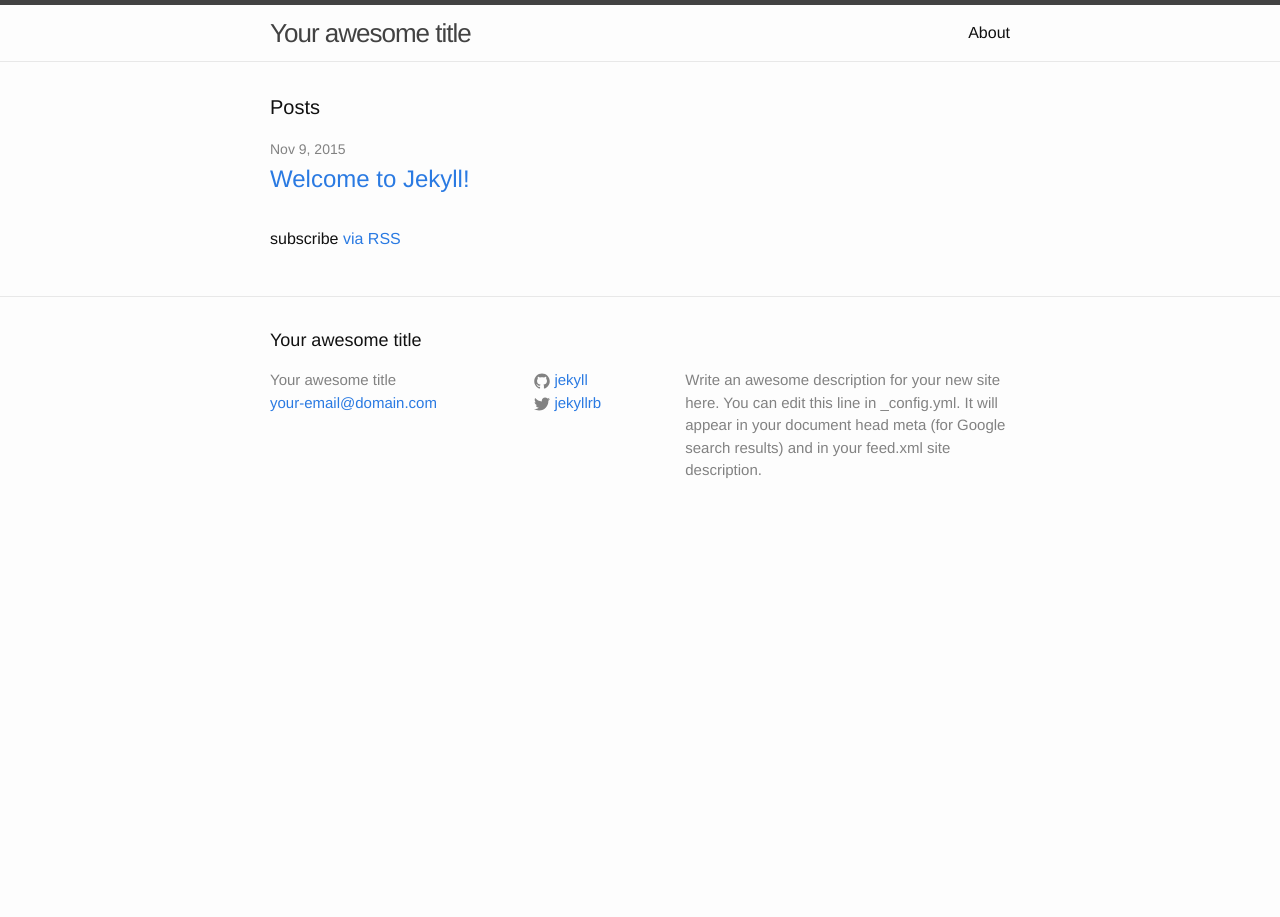
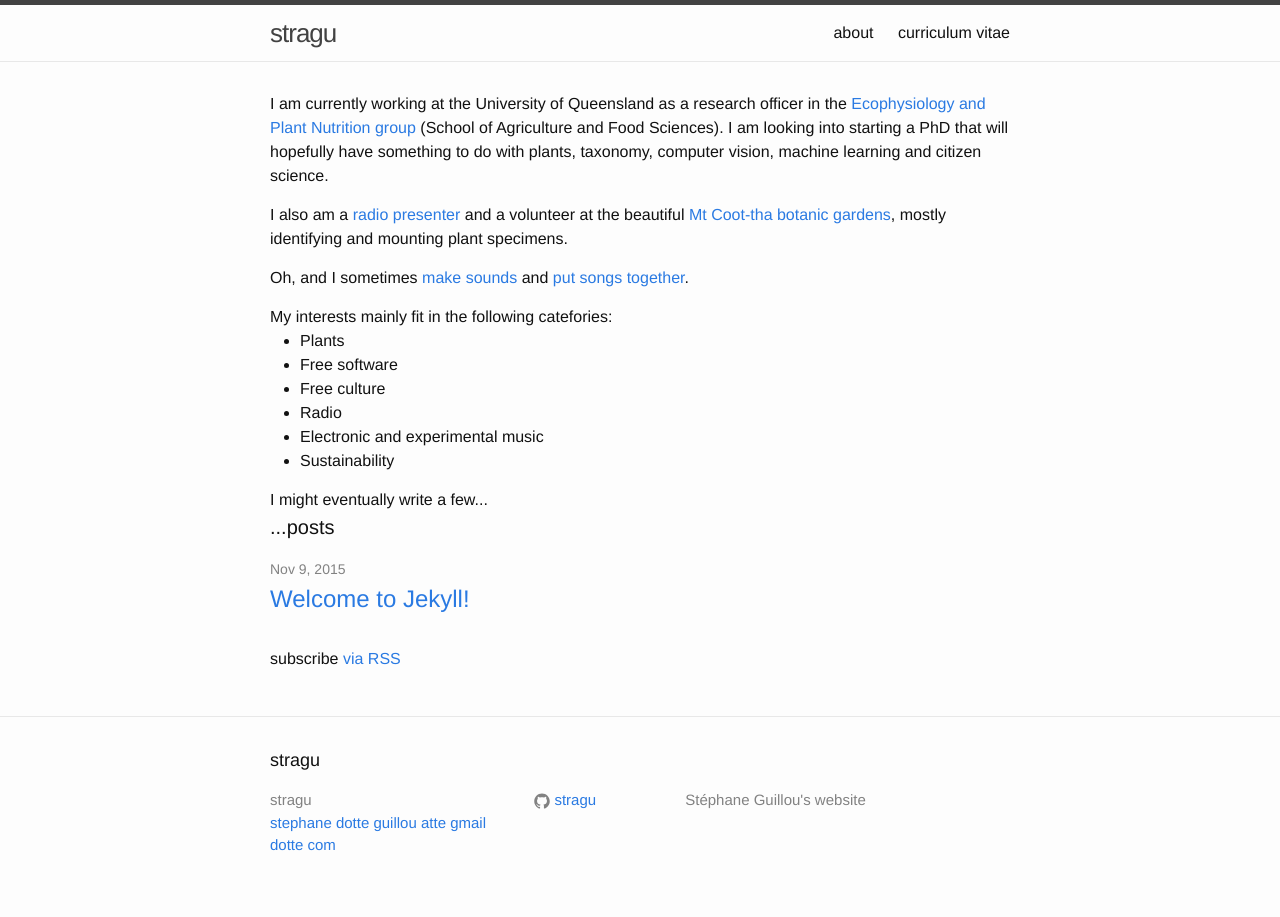
Before and after one commit to stragu/stragu.github.io, a Jekyll site: the page built from index.html, in a window 1280 px wide. Built offline with Jekyll 4.4.1, drawn with Linux system fonts in a browser that asks for light colours.

Commit message:
first few things

```diff
--- a/_config.yml
+++ b/_config.yml
@@ -1,14 +1,12 @@
 # Site settings
-title: Your awesome title
-email: your-email@domain.com
+title: stragu
+email: stephane dotte guillou atte gmail dotte com
 description: > # this means to ignore newlines until "baseurl:"
-  Write an awesome description for your new site here. You can edit this
-  line in _config.yml. It will appear in your document head meta (for
-  Google search results) and in your feed.xml site description.
+  Stéphane Guillou's website
 baseurl: "" # the subpath of your site, e.g. /blog/
-url: "http://yourdomain.com" # the base hostname & protocol for your site
-twitter_username: jekyllrb
-github_username:  jekyll
+url: "http://stragu.github.io" # the base hostname & protocol for your site
+twitter_username:
+github_username:  stragu
 
 # Build settings
 markdown: kramdown
--- a/index.html
+++ b/index.html
@@ -4,7 +4,25 @@ layout: default
 
 <div class="home">
 
-  <h1 class="page-heading">Posts</h1>
+<p>I am currently working at the University of Queensland as a research officer in the <a href="http://epngroup.org/">Ecophysiology and Plant Nutrition group</a> (School of Agriculture and Food Sciences). I am looking into starting a PhD that will hopefully have something to do with plants, taxonomy, computer vision, machine learning and citizen science.</p>
+
+<p>I also am a <a href="https://studio-dessai.github.io/">radio presenter</a> and a volunteer at the beautiful <a href="http://www.brisbane.qld.gov.au/facilities-recreation/parks-venues/parks/brisbane-botanic-gardens-mount-coot-tha">Mt Coot-tha botanic gardens</a>, mostly identifying and mounting plant specimens.</p>
+
+<p>Oh, and I sometimes <a href="https://soundcloud.com/jesuisgentil">make sounds</a> and <a href="https://www.mixcloud.com/GNTL/">put songs together</a>.</p>
+
+My interests mainly fit in the following catefories:
+<ul>
+  <li>Plants</li>
+  <li>Free software</li>
+  <li>Free culture</li>
+  <li>Radio</li>
+  <li>Electronic and experimental music</li>
+  <li>Sustainability</li>
+</uL>
+
+I might eventually write a few...
+
+  <h1 class="page-heading">...posts</h1>
 
   <ul class="post-list">
     {% for post in site.posts %}
```
Also changed, not shown: about.md (+3 -5 lines), cv.md (added, +11 -0 lines).
